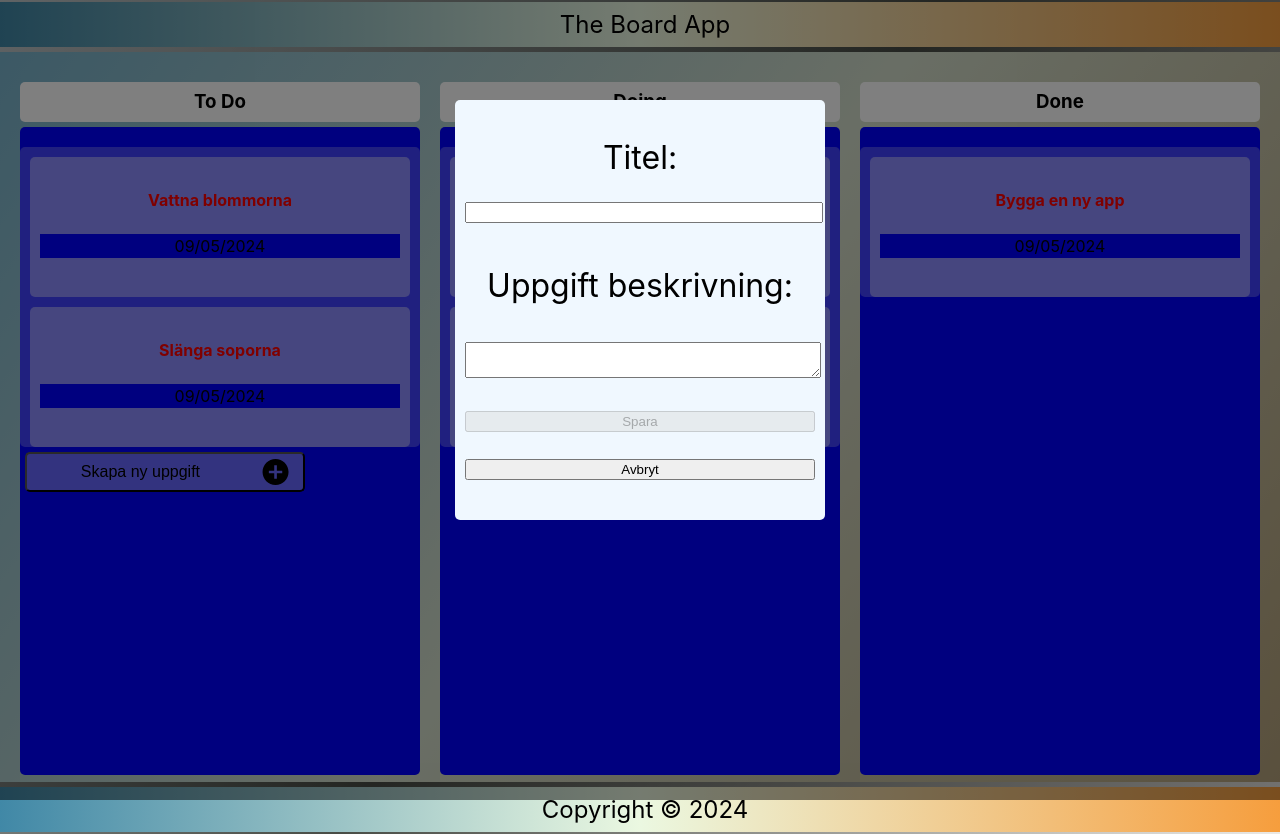
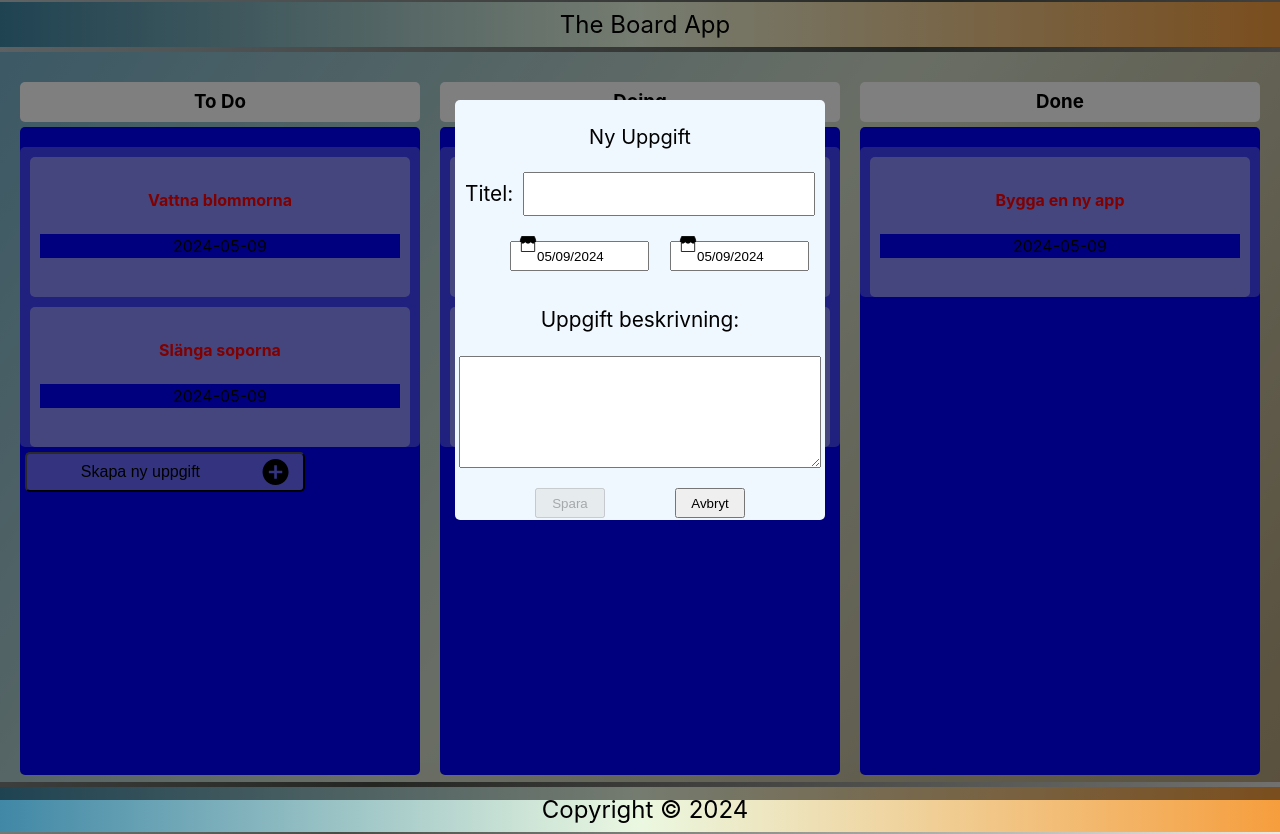
Before and after one commit to EthanHunt711/FJSX-REACT-Individual_ToDoApp, a React (Vite) app: page / in a window 1280 px wide. Both pictures are taken after a click on the button "Skapa ny uppgift". Built offline with nearby package versions, Linux system fonts and the light colour scheme.

Commit message:
modal date component is added

```diff
--- a/data/db.json
+++ b/data/db.json
@@ -7,6 +7,7 @@
                 "id": 1,
                 "done": false,
                 "createdDate": "",
+                "dueDate": "",
                 "title": "Vattna blommorna",
                 "description": ""
             },
@@ -14,6 +15,7 @@
                 "id": 2,
                 "done": false,
                 "createdDate": "",
+                "dueDate": "",
                 "title": "Slänga soporna",
                 "description": ""
             }
@@ -27,6 +29,7 @@
                 "id": 1,
                 "done": false,
                 "createdDate": "",
+                "dueDate": "",
                 "title": "Kolla på TV",
                 "description": ""
             },
@@ -34,6 +37,7 @@
                 "id": 2,
                 "done": false,
                 "createdDate": "",
+                "dueDate": "",
                 "title": "Slänga soporna",
                 "description": ""
             }
@@ -47,6 +51,7 @@
                 "id": 1,
                 "done": true,
                 "createdDate": "",
+                "dueDate": "",
                 "title": "Bygga en ny app",
                 "description": ""
             }
--- a/src/App.css
+++ b/src/App.css
@@ -21,3 +21,22 @@ main {
   gap: 20px;
   padding-top: 10px;
 }
+
+.react-datepicker-wrapper{
+  width: 100px;
+}
+
+.react-datepicker-wrapper svg{
+  width: 20px;
+  height: 20px;
+}
+
+.react-datepicker__input-container{
+  position: absolute;
+  display: flex;
+  width: 100px;
+  align-content: center;
+  flex-direction: row;
+  justify-content: flex-start;
+  align-items: center;
+}
--- a/src/App.jsx
+++ b/src/App.jsx
@@ -12,26 +12,25 @@ import { sv } from "date-fns/locale"
 setDefaultOptions({ locale: sv})
 
 
-// const date = `${new Date().getFullYear()}-${(new Date().getMonth()+1 < 10 ? `0${new Date().getMonth()+1}` : `${new Date().getMonth()+1}`)}-${(new Date().getDate() < 10 ? `0${new Date().getDate()}` : `${new Date().getDate()}`)}`
-
 function App() {
 
-  const API_URL = 'http://localhost:3000/columns'
-
-  const [addedDate, setAddedDate] = useState(format(new Date(), "dd/MM/yyy"))
+  const [columns, setColumns] = useState([])
+  const [newTask, setNewTask] = useState('')
+  const [addedDate, setAddedDate] = useState(format(new Date(), "yyyy-MM-dd"))
   const [dueDate, setDueDate] = useState('')
   const [showModal, setShowModal] = useState(false);
 
-  const [columns, setColumns] = useState([])
-
-
   const [isLoading, setIsLoading] = useState(true)
 
-  const handleAddCard = () => {
-    console.log('test')
+  const handleSubmitNewTak = () => {
+    const id = columns[0].length ? columns[0][columns[0] - 1].id + 1 : 0
+    const newTask = { id, done: false, createdDate, dueDate, title, description }
+    const taskList = { ...columns[0], newTask}
+    setColumns(taskList)
   }
 
-  const handleCloseModal = () => {
+  const handleCloseModal = (e) => {
+    e.preventDefault()
     setShowModal(false)
   };
 
@@ -39,9 +38,12 @@ function App() {
     setShowModal(true)
   }
 
-  localStorage.setItem('columnsList', JSON.stringify(customData))
+  // localStorage.setItem('columnsList', JSON.stringify(customData))
 
   useEffect(() => {
+
+    localStorage.setItem('columnsList', JSON.stringify(customData))
+
     const fetchColumns = () => {
       try {
 
@@ -70,11 +72,12 @@ function App() {
             columns={columns}
             addedDate={addedDate}
             setAddedDate={setAddedDate}
-            handleAddCard={handleAddCard}
+            handleSubmitNewTak={handleSubmitNewTak}
             hadleCloseModal={handleCloseModal}
             showModal={showModal}
             setShowModal={setShowModal}
             handleShowModal={handleShowModal}
+            DatePicker={DatePicker}
           />
         }
 
--- /dev/null
+++ b/src/Components/Calendar.jsx
@@ -0,0 +1,44 @@
+import DatePicker from "react-datepicker"
+import { useState } from "react";
+import styles from "./calendar.module.css"
+
+const Calendar = () => {
+
+
+    const [startDate, setStartDate] = useState(new Date());
+    return (
+        <DatePicker
+        wrapperClassName="customDate"
+        showIcon
+        selected={startDate}
+        onChange={(date) => setStartDate(date)}
+        icon={
+            <svg
+            xmlns="http://www.w3.org/2000/svg"
+            width="0.5em"
+            height="0.5em"
+            viewBox="0 0 48 48"
+            >
+            <mask id="ipSApplication0">
+                <g fill="none" stroke="#fff" strokeLinejoin="round" strokeWidth="2">
+                <path strokeLinecap="round" d="M40.04 22v20h-32V22"></path>
+                <path
+                    fill="#fff"
+                    d="M5.842 13.777C4.312 17.737 7.263 22 11.51 22c3.314 0 6.019-2.686 6.019-6a6 6 0 0 0 6 6h1.018a6 6 0 0 0 6-6c0 3.314 2.706 6 6.02 6c4.248 0 7.201-4.265 5.67-8.228L39.234 6H8.845l-3.003 7.777Z"
+                ></path>
+                </g>
+            </mask>
+            <path
+                fill="currentColor"
+                d="M0 0h48v48H0z"
+                mask="url(#ipSApplication0)"
+            ></path>
+            </svg>
+        }
+        />
+    );
+
+}
+
+
+export default Calendar
--- a/src/Components/Content/Content.jsx
+++ b/src/Components/Content/Content.jsx
@@ -8,13 +8,17 @@ const Content = (
 
 
 
-  { columns, addedDate, handleAddCard, handleCloseModal, showModal, setShowModal, handleShowModal }
+  { columns, addedDate, setAddedDate, handleAddCard, handleCloseModal, showModal, setShowModal, handleShowModal, DatePicker, handleSubmitNewTak }
   ) => {
   return (
     <>
     {showModal && <AddNewTaskModal
             handleCloseModal={handleCloseModal}
             setShowModal={setShowModal}
+            DatePicker={DatePicker}
+            addedDate={addedDate}
+            setAddedDate={setAddedDate}
+            handleSubmitNewTak={handleSubmitNewTak}
 
     />}
     {columns.length ? (
@@ -23,6 +27,7 @@ const Content = (
             addedDate={addedDate}
             handleAddCard={handleAddCard}
             handleShowModal={handleShowModal}
+
           />
       ) : (
           <p style={{marginTop: '2rem'}}>Finns inga planeringar</p>
--- a/src/Components/Content/Tasks/AddNewTask.jsx
+++ b/src/Components/Content/Tasks/AddNewTask.jsx
@@ -2,7 +2,7 @@ import { IoMdAddCircle } from "react-icons/io";
 import styles from './addNewTask.module.css'
 
 
-const AddNewTask = ({ handleAddCard, handleShowModal }) => {
+const AddNewTask = ({ handleShowModal }) => {
   return (
     <button className={styles.addBtn} onClick={handleShowModal}>
         <p className={styles.addBtnText}>Skapa ny uppgift</p>
--- a/src/Components/Modals/AddNewTaskModal.jsx
+++ b/src/Components/Modals/AddNewTaskModal.jsx
@@ -1,33 +1,58 @@
 import { useState } from 'react'
 import styles from './addNewTaskModal.module.css'
+import Calendar from '../Calendar';
 
 
 
-const AddNewTaskModal = ({ handleCloseModal, setShowModal }) => {
+
+
+const AddNewTaskModal = ({ handleCloseModal, handleSubmitNewTak }) => {
 
     const [newTaskTitle, setNewTaskTitle] = useState('')
+    const [newTaskDescription, setNewTaskDescription] = useState('')
+    const [newTaskAddedDate, setNewTaskAddedDate] = useState(new Date())
+    const [newTaskDueDate, setNewTaskDueDate] = useState(new Date())
 
     const canSave = Boolean(newTaskTitle)
 
   return (
     <div className={styles.modalContainer}>
         <div className={styles.addNewTaskModal}>
+            <p>Ny Uppgift</p>
             <form className={styles.addNewTaskModalMain}>
+                <div className={styles.newTaskTitle}>
                     <label htmlFor="newTaskTitle">Titel: </label>
                     <input
                         type="text"
                         id='newTaskTitle'
                         name='newTaskTitle'
+                        onChange={(e) => setNewTaskTitle(e.target.value)}
                     />
+                </div>
+                <div className={styles.chooseDate}>
+
+                    <Calendar
+
+                    />
+                    <Calendar
+
+                    />
+
+                </div>
+                <div className={styles.newTaskDesciption}>
                     <p>Uppgift beskrivning: </p>
                     <textarea
                         type="text"
                         id='newTaskDescription'
                         name='newTaskDescription'
+                        onChange={(e) => setNewTaskDescription(e.target.value)}
                     />
+                </div>
                 <div className={styles.addNewTaskButtonContainer}>
                     <button
-                        //onClick={handleSaveUser}
+                        onClick={handleSubmitNewTak}
+                        type='submit'
+                        aria-label='Lägg till uppgift'
                         className={styles.addnewTaskModalButton}
                         disabled={!canSave}
                     >Spara</button>
--- a/src/Components/Modals/addNewTaskModal.module.css
+++ b/src/Components/Modals/addNewTaskModal.module.css
@@ -22,3 +22,75 @@
     border-radius: 5px;
     padding: 10px;
   }
+
+  .addNewTaskModal p{
+    font-size: 20px;
+
+  }
+
+  .addNewTaskModalMain{
+    display: flex;
+    flex-direction: column;
+  }
+
+  .newTaskTitle{
+    display: flex;
+    flex-direction: row;
+    align-items: center;
+    justify-content: center;
+    margin-bottom: 10px;
+  }
+
+  .newTaskTitle label{
+    font-size: 1.3rem;
+    width: 60px;
+    margin-right: 10px;
+  }
+
+  .newTaskTitle input{
+    height: 30px;
+    width: 100%;
+    padding: 5px;
+  }
+
+  .newTaskDesciption{
+    display: flex;
+    flex-direction: column;
+    align-items: center;
+    justify-content: center;
+    margin-top: 10px;
+  }
+
+  .newTaskDesciption p {
+    font-size: 1.3rem;
+    align-self: flex-start;
+  }
+
+  .newTaskDesciption textarea{
+    height: 100px;
+    width: 100%;
+    padding: 5px;
+    margin-left: 20px;
+    margin-right: 20px;
+  }
+
+  .addNewTaskButtonContainer{
+    display: flex;
+    flex-direction: row;
+    align-items: center;
+    justify-content: space-evenly;
+    margin-top: 20px;
+  }
+
+  .addNewTaskButtonContainer button{
+    width: 70px;
+    height: 30px;
+  }
+
+.chooseDate{
+    display: flex;
+    flex-direction: row;
+    align-items: center;
+    justify-content: center;
+    gap: 60px;
+}
```
Also changed, not shown: src/Components/calendar.module.css (added). Lines whose indentation alone changed are shown as unchanged.
